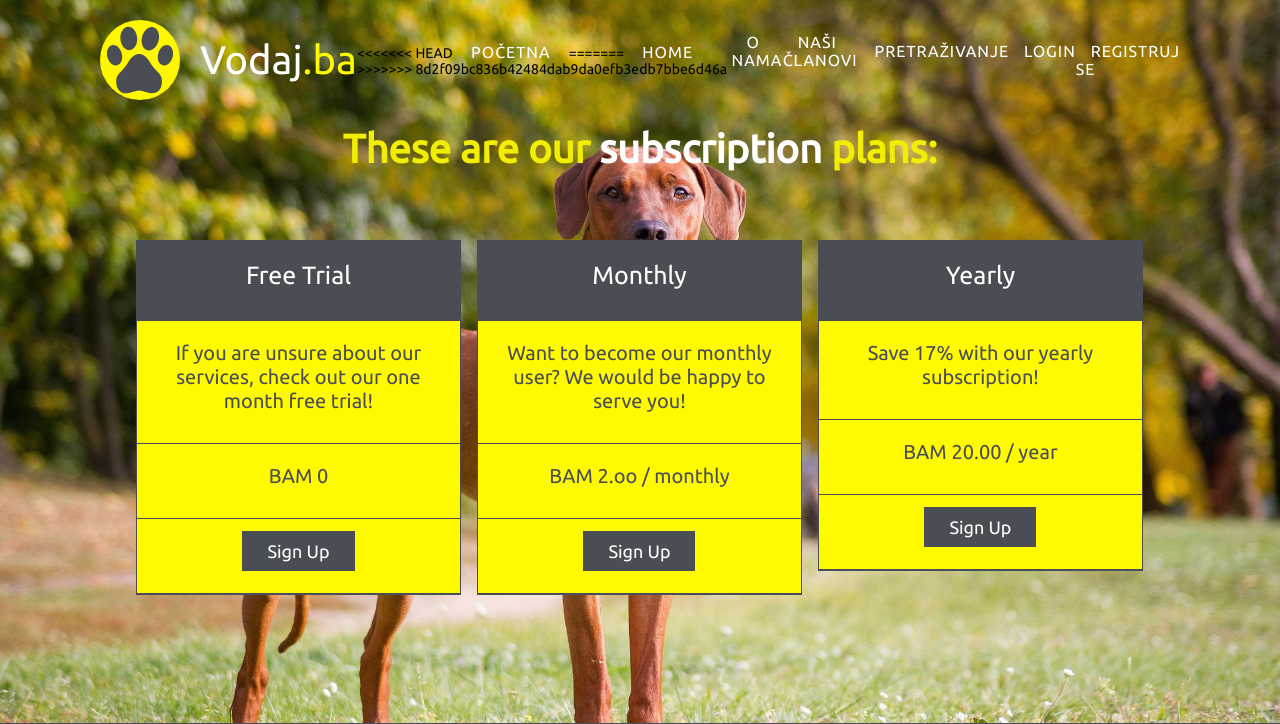
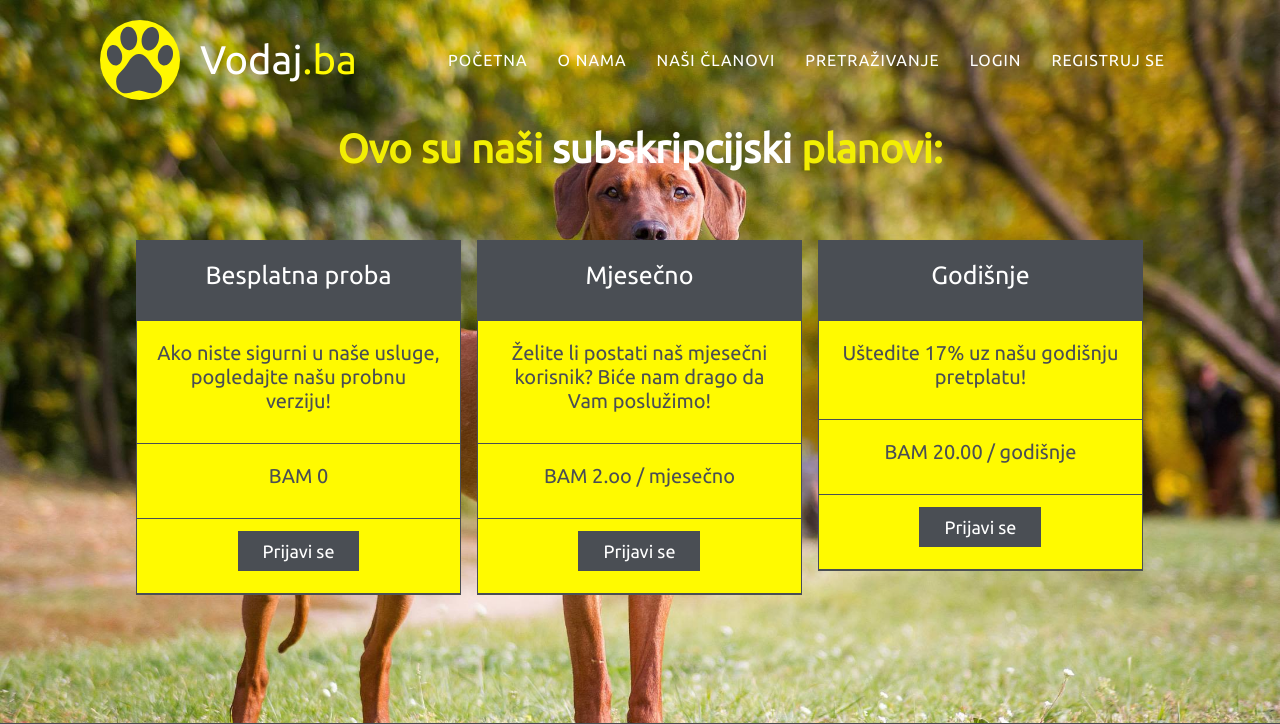
Before and after one commit to VedadGastan/Hakaton-2023, a Django app: page /subscriptions in a window 1280 px wide. Shown: the top 724 px of the page. Run offline with Django 4.2, Linux system fonts and the light colour scheme; some libraries are stand-ins or nearby versions.

Commit message:
opet nesto malo prevedeno
prevedene subskripcije

```diff
--- a/SubHazProject/SubHazApp/templates/SubHazApp/about.html
+++ b/SubHazProject/SubHazApp/templates/SubHazApp/about.html
@@ -88,32 +88,32 @@
     background-size: cover;">
         <div class="element" id="do-it-all">
             <br><br><br><br> <br><br><br>
-            <h2 class="title-h2">These are our<span style="color: white;"> subscription</span> plans:</h2>
+            <h2 class="title-h2">Ovo su naši<span style="color: white;"> subskripcijski</span> planovi:</h2>
             <div class="columns">
                 <ul class="price">
-                  <li class="header">Free Trial</li>
-                  <li class="grey">If you are unsure about our services, check out our one month free trial!</li>
+                  <li class="header">Besplatna proba</li>
+                  <li class="grey">Ako niste sigurni u naše usluge, pogledajte našu probnu verziju!</li>
                   <li class="grey">BAM 0 </li>
-                  <li class="grey"><a href="{% url 'register' %}" class="button">Sign Up</a></li>
+                  <li class="grey"><a href="{% url 'register' %}" class="button">Prijavi se</a></li>
                 </ul>
               </div>
               <div class="columns">
                 <ul class="price">
-                  <li class="header">Monthly</li>
+                  <li class="header">Mjesečno</li>
 
-                  <li class="grey">Want to become our monthly user? We would be happy to serve you!</li>
+                  <li class="grey">Želite li postati naš mjesečni korisnik? Biće nam drago da Vam poslužimo!</li>
 
-                  <li class="grey">BAM 2.oo / monthly</li>
-                  <li class="grey"><a href="{% url 'register' %}" class="button">Sign Up</a></li>
+                  <li class="grey">BAM 2.oo / mjesečno</li>
+                  <li class="grey"><a href="{% url 'register' %}" class="button">Prijavi se</a></li>
                 </ul>
               </div>
               <div class="columns">
                 <ul class="price">
-                  <li class="header">Yearly</li>
+                  <li class="header">Godišnje</li>
 
-                  <li class="grey">Save 17% with our yearly subscription!</li>
-                  <li class="grey">BAM 20.00 / year</li>
-                  <li class="grey"><a href="{% url 'register' %}" class="button">Sign Up</a></li>
+                  <li class="grey">Uštedite 17% uz našu godišnju pretplatu!</li>
+                  <li class="grey">BAM 20.00 / godišnje</li>
+                  <li class="grey"><a href="{% url 'register' %}" class="button">Prijavi se</a></li>
                 </ul>
               </div>
 
--- a/SubHazProject/SubHazApp/templates/SubHazApp/base/base.html
+++ b/SubHazProject/SubHazApp/templates/SubHazApp/base/base.html
@@ -43,11 +43,7 @@
             <nav class="navbar">
                 <ul class="menu-items">
                     <li>
-<<<<<<< HEAD
                         <a href="{% url 'home' %}"><span>POČETNA</span></a>
-=======
-                        <a href="{% url 'home' %}"><span>HOME</span></a>
->>>>>>> 8d2f09bc836b42484dab9da0efb3edb7bbe6d46a
                     </li>
                     <li>
                         <a href="{% url 'home' %}#anchor"><span>O NAMA</span></a>
@@ -97,7 +93,7 @@
                             <a href="#"><span>Smjernice</span></a>
                         </li>
                         <li>
-                            <a href="#"><span>Registracijska forma</span></a>
+                            <a href="{% url 'register' %}"><span>Registracijska forma</span></a>
                         </li>
                         <li>
                             <a href="#"><span>Pravila za članove</span></a>
@@ -118,7 +114,7 @@
                             <a href="#"><span>Treniranje pasa</span></a>
                         </li>
                         <li>
-                            <a href="#"><span>Plaćanje</span></a>
+                            <a href="{% url 'about' %}"><span>Plaćanje</span></a>
                         </li>
                 </nav>
             </div>
```
Also changed, not shown: SubHazProject/SubHazApp/templates/SubHazApp/index.html (+9 -9 lines).
